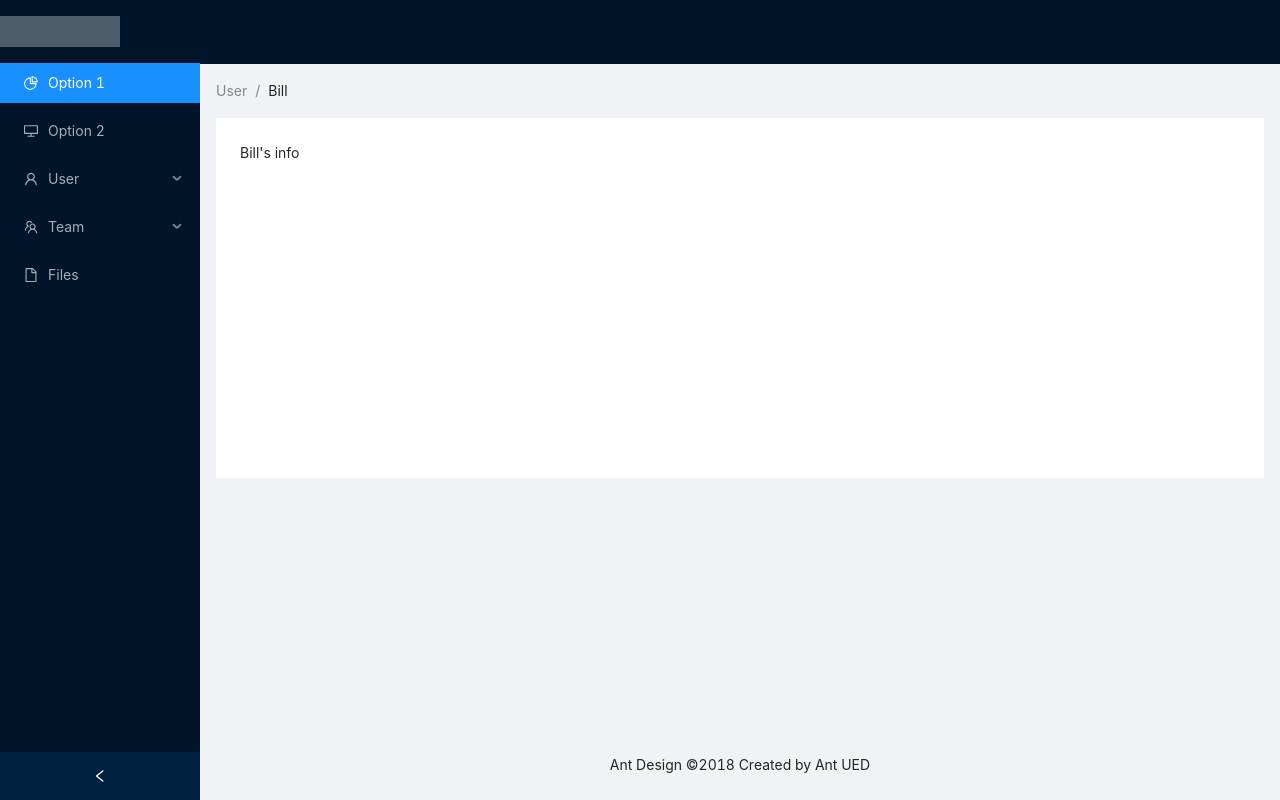
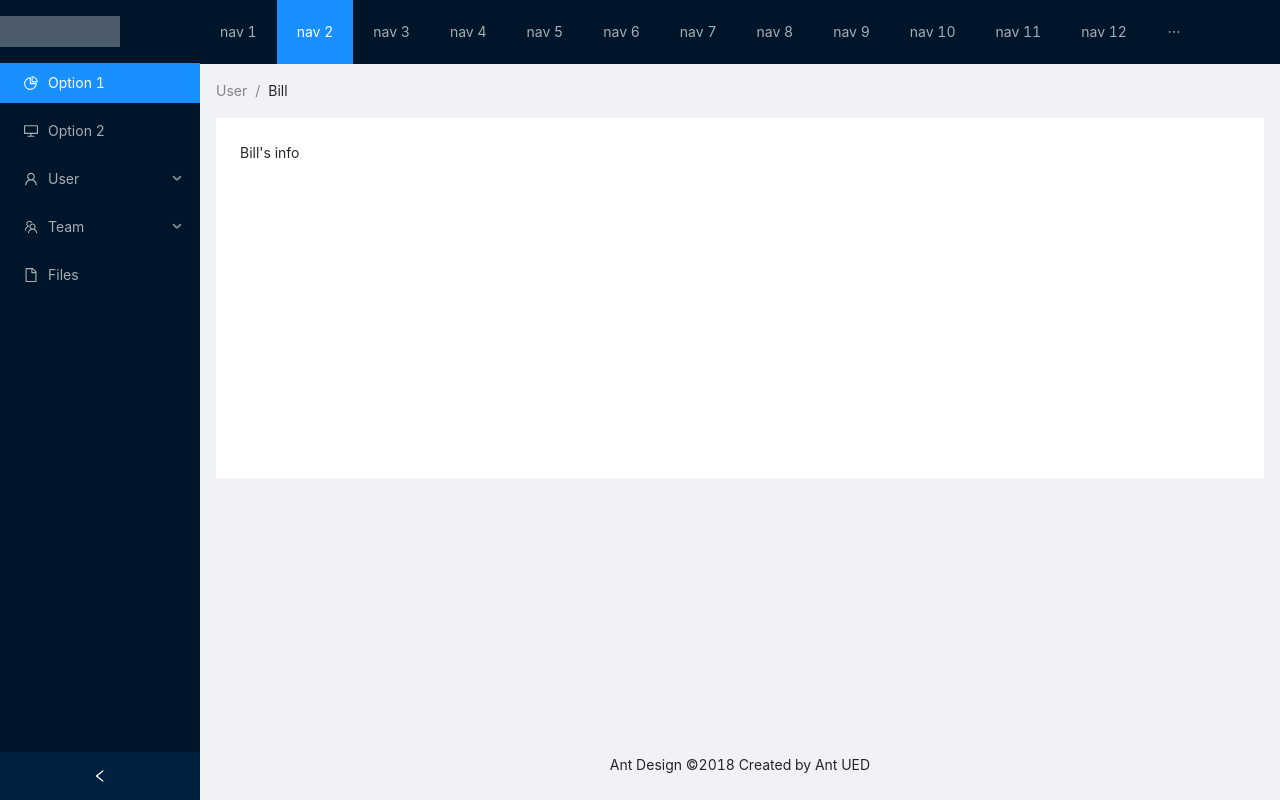
Before and after one commit to AbdelRahmanKhalil/UI-Design-Trial, a React (Create React App) app: page / in a window 1280 px wide. Built offline with nearby package versions, Linux system fonts and the light colour scheme.

Commit message:
added navbar

```diff
--- a/src/components/Navbar.js
+++ b/src/components/Navbar.js
@@ -51,7 +51,14 @@ class Navbar extends React.Component {
           </Menu>
         </Sider>
         <Layout className="site-layout">
-          <Header className="site-layout-background" style={{ padding: 0 }} />
+          <Header className="site-layout-background" style={{ padding: 0 }} >
+          <Menu theme="dark" mode="horizontal" defaultSelectedKeys={['2']}>
+        {new Array(15).fill(null).map((_, index) => {
+          const key = index + 1;
+          return <Menu.Item key={key}>{`nav ${key}`}</Menu.Item>;
+        })}
+      </Menu>
+          </Header>
           <Content style={{ margin: '0 16px' }}>
             <Breadcrumb style={{ margin: '16px 0' }}>
               <Breadcrumb.Item>User</Breadcrumb.Item>
```
